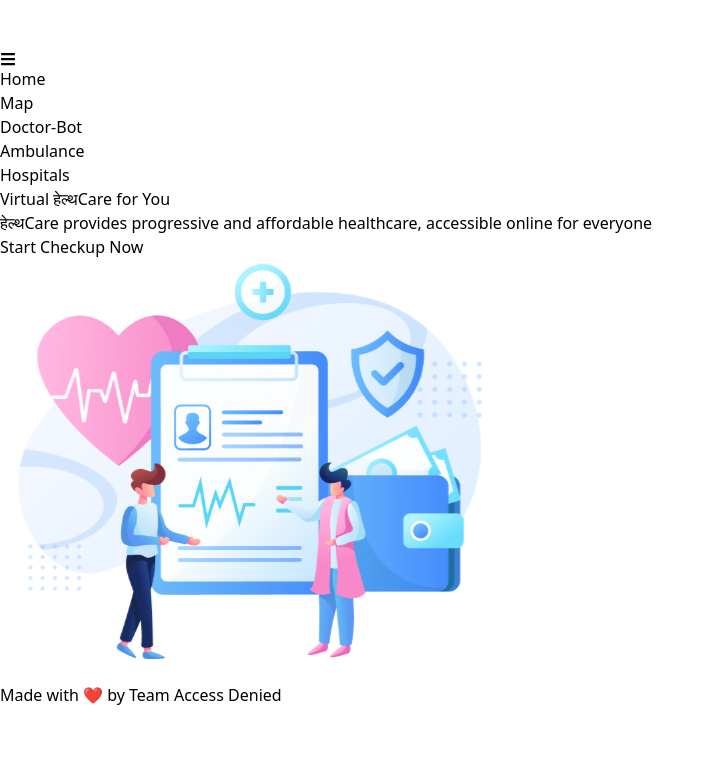
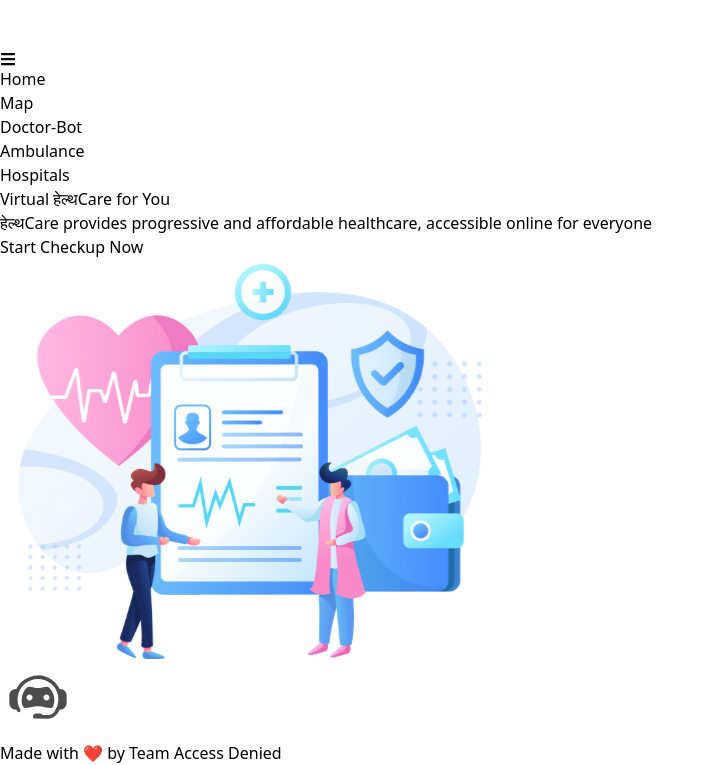
Before and after one commit to AsyncGuys/HealthCare-web, a React (Vite) app in the folder frontend/: page / in a window 1280 px wide. Shown: the part 271-1036 px from the top of the page, without its empty margins (0-714 px from the left). Before the commit the page ends 978 px from the top, so only its background shows below. Built offline with nearby package versions, Linux system fonts and the light colour scheme.

Commit message:
bot changes

```diff
--- a/frontend/src/components/common/Chatbot.jsx
+++ b/frontend/src/components/common/Chatbot.jsx
@@ -1,6 +1,7 @@
 import { useState } from "react";
 import { GrClose } from "react-icons/gr";
 import axios from "axios";
+import bot from '../../Assets/bot.svg'
 const Chatbot = () => {
   const [inputValue, setInputValue] = useState('');
   const [chatLog, setChatLog] = useState([]);
@@ -47,10 +48,11 @@ const Chatbot = () => {
     <div className="fixed bottom-4 right-4">
       {!isOpen && (
         <button
-          className="w-12 h-12 rounded-full bg-blue-500 text-white flex items-center justify-center"
+          className="w-20 h-20 rounded-full bg-blue-500 text-white flex items-center justify-center"
           onClick={toggleChatbox}
         >
-          <svg
+        <img src={bot}/>
+          {/* <svg
             className="w-6 h-6"
             viewBox="0 0 24 24"
             fill="none"
@@ -74,7 +76,7 @@ const Chatbot = () => {
               strokeWidth="2"
               d="M3 18h18"
             />
-          </svg>
+          </svg> */}
         </button>
       )}
       {isOpen && (
```
Also changed, not shown: frontend/src/Assets/bot.svg (added).
